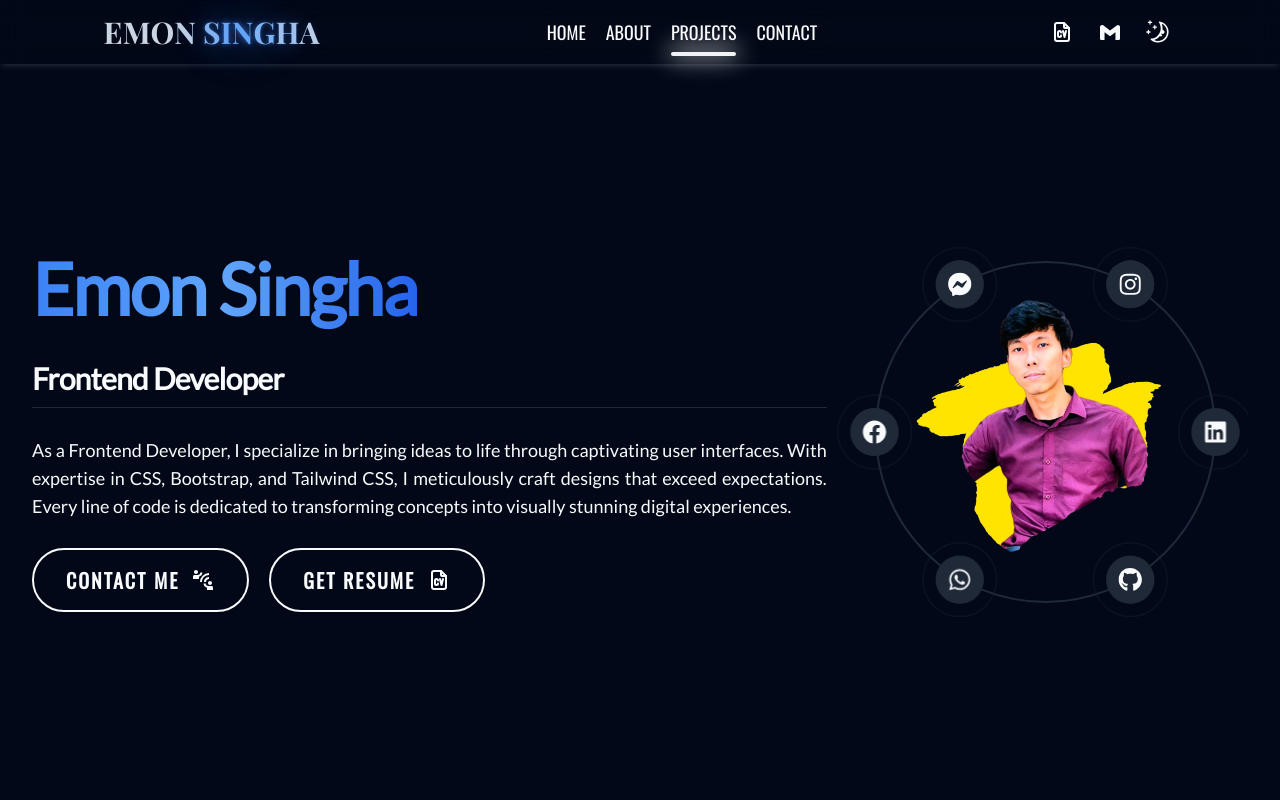
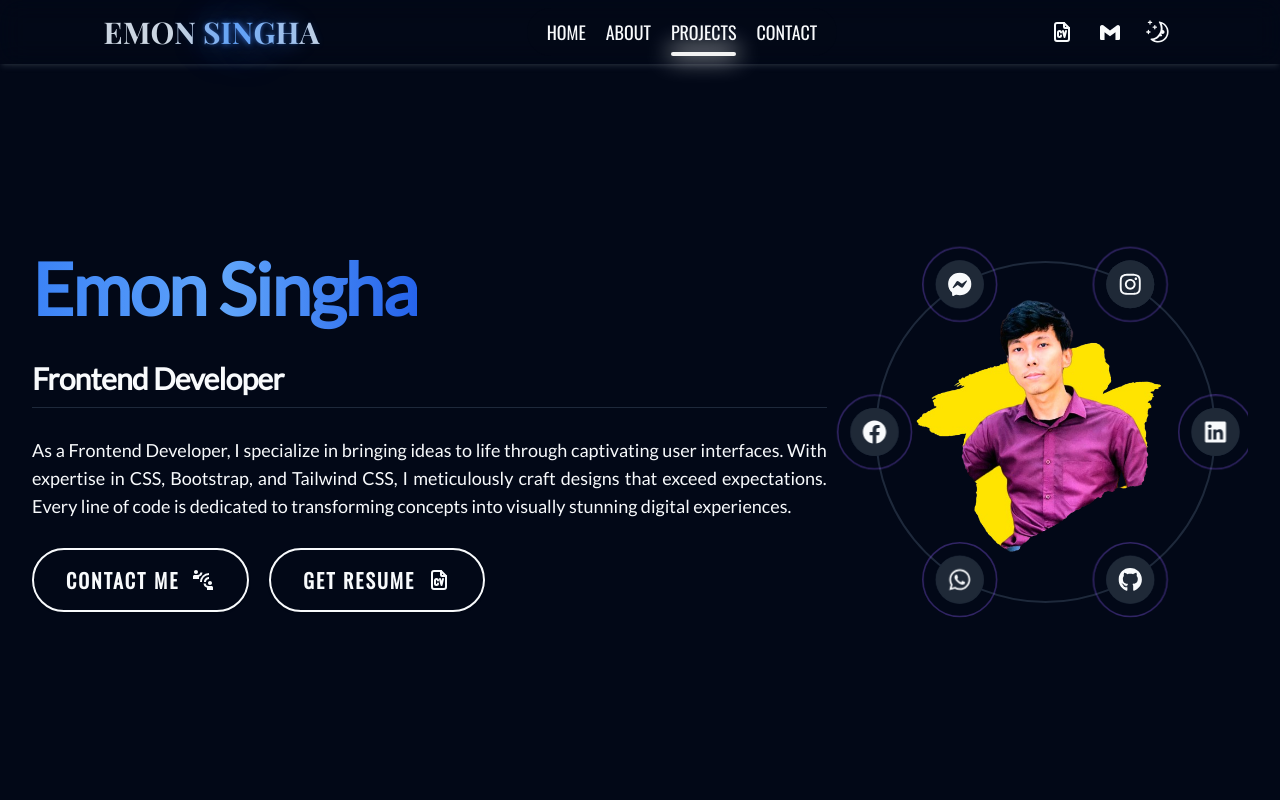
Before and after one commit to emonsingha209/NextJs-Tailwind-Portfolio, a Next.js app: page / in a window 1280 px wide. Shown: the top 800 px of the page. Built offline with nearby package versions, Linux system fonts and the light colour scheme.

Commit message:
color changed

```diff
--- a/components/Hero.jsx
+++ b/components/Hero.jsx
@@ -197,9 +197,9 @@ const Hero = () => {
               ref={(el) => (circlesRefs.current[index] = el)}
               aria-label={item.label}
             >
-              <span className="absolute w-24 h-24 border-2 border-gray-800 rounded-full opacity-0 pointer-events-none -z-30 animate-ringOne"></span>
-              <span className="absolute w-24 h-24 border-2 border-gray-800 rounded-full opacity-0 pointer-events-none -z-30 animate-ringTwo"></span>
-              <span className="absolute w-24 h-24 border-2 border-gray-800 rounded-full opacity-0 pointer-events-none -z-30 animate-ringThree"></span>
+              <span className="absolute w-24 h-24 border-2 rounded-full opacity-0 pointer-events-none border-violet-500 -z-30 animate-ringOne"></span>
+              <span className="absolute w-24 h-24 border-2 rounded-full opacity-0 pointer-events-none border-violet-500 -z-30 animate-ringTwo"></span>
+              <span className="absolute w-24 h-24 border-2 rounded-full opacity-0 pointer-events-none border-violet-500 -z-30 animate-ringThree"></span>
               <div className="z-10 grid w-full h-full bg-gray-800 rounded-full place-items-center">
                 <item.Icon className="w-6 h-6 transition-all duration-300 ease-in-out group-hover:rotate-[360deg] text-[#F8FAFC]" />
               </div>
```
